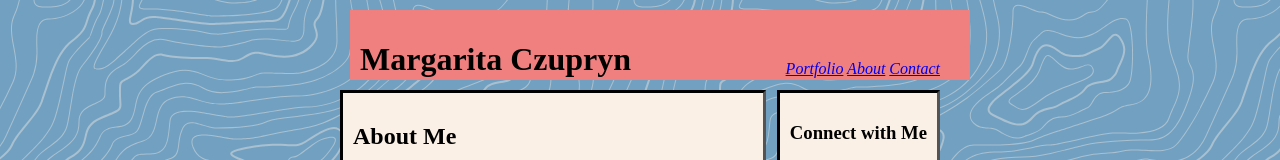
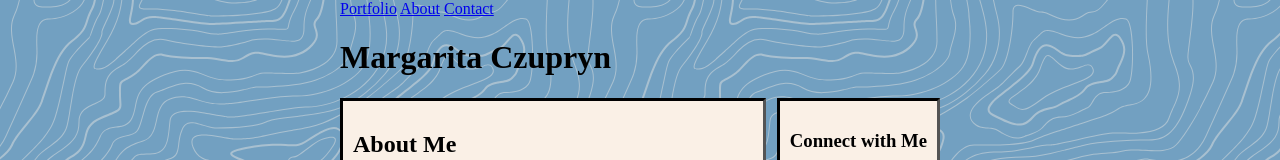
Before and after one commit to mczupryn1/m5-hw5-czupryn-margarita, a plain HTML site: page index.html in a window 1280 px wide. Shown: the top 160 px of the page. Drawn offline with Linux system fonts and the light colour scheme.

Commit message:
Update index.html

```diff
--- a/index.html
+++ b/index.html
@@ -8,17 +8,14 @@
     <meta name="description" content="">
     <title>Portfolio</title>
 </head>
+<body>
     <header>
-        <div class="nav">
         <nav>
             <a href="https://docs.google.com/document/d/1MZMePrno-V5Yr1g2fWna_sT5Y_V4h96_lfRyV_B6qlU/edit?usp=sharing">Portfolio</a>
             <a href="#about">About</a>
             <a href="https://docs.google.com/document/d/1MZMePrno-V5Yr1g2fWna_sT5Y_V4h96_lfRyV_B6qlU/edit?usp=sharing">Contact</a>
         </nav>
-        </div>
-    <div class="margin">
-            <h1>Margarita Czupryn</h1>
-    </div>
+         <h1>Margarita Czupryn</h1>
     </header>
     <main>
             <article>
@@ -50,6 +47,7 @@
             </div>
         </section>
     </main>
+</body>
     <footer>
         &copy; Margarita
     </footer>
```
